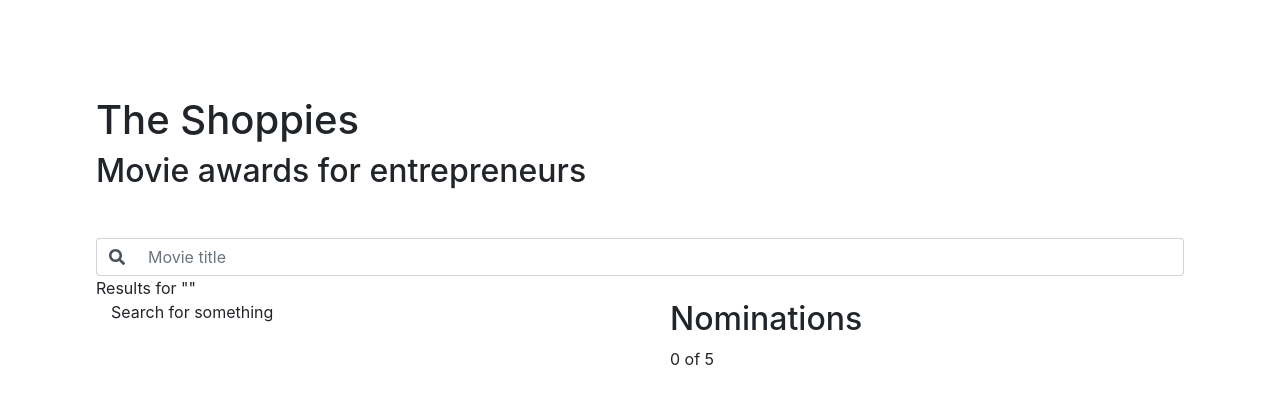
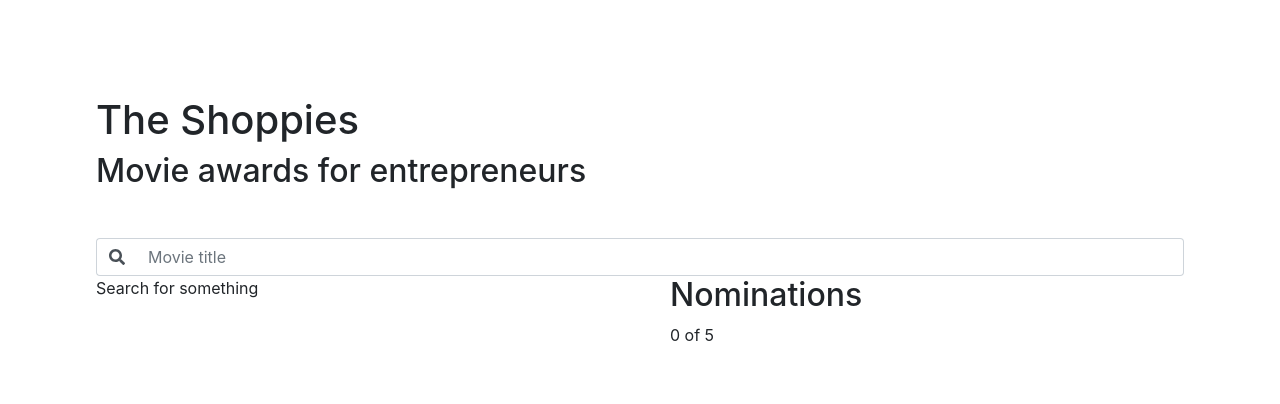
Before and after one commit to eleanorRumsey/ShopifyChallenge2021, a React (Create React App) app: page / in a window 1280 px wide. Shown: the top 404 px of the page. Built offline with nearby package versions, Linux system fonts and the light colour scheme.

Commit message:
Small styling changes

```diff
--- a/src/nominationList.js
+++ b/src/nominationList.js
@@ -1,7 +1,6 @@
 import React from "react";
 import Movie from "./movie";
 import Button from "react-bootstrap/Button";
-import Row from "react-bootstrap/Row";
 import Col from "react-bootstrap/Col";
 import Alert from "react-bootstrap/Alert";
 import { MAX_NOMINATIONS } from "./search";
--- a/src/search.js
+++ b/src/search.js
@@ -87,6 +87,13 @@ class Search extends React.Component {
 		return this.state.nominations.includes(movie);
 	}
 
+	searchValueDisplay(props) {
+		if (this.state.searchValue === "") {
+			return;
+		}
+		return <div>Results for "{this.state.searchValue}"</div>;
+	}
+
 	render() {
 		const {
 			searchValue,
@@ -96,6 +103,13 @@ class Search extends React.Component {
 			error,
 			maxReached,
 		} = this.state;
+
+		let searchValueDisplay =
+			this.state.searchValue === "" ? (
+				<div></div>
+			) : (
+				<div>Results for "{this.state.searchValue}"</div>
+			);
 
 		return (
 			<div>
@@ -113,8 +127,7 @@ class Search extends React.Component {
 						placeholder="Movie title"
 					/>
 				</InputGroup>
-				<div>Results for "{searchValue}"</div>
-				<Container>
+				{searchValueDisplay}
 				<Row>
 					<Col>
 						<SearchResults
@@ -134,7 +147,6 @@ class Search extends React.Component {
 						/>
 					</Col>
 				</Row>
-				</Container>
 			</div>
 		);
 	}
```
Also changed, not shown: 1 other file (tests, documents, lock files or other folders). Lines whose indentation alone changed are shown as unchanged.
